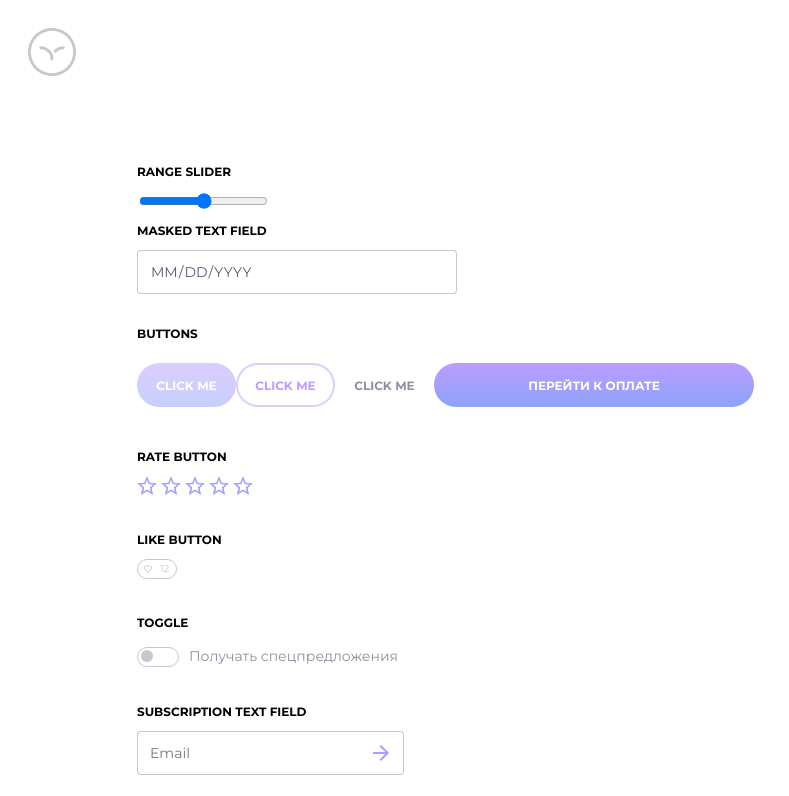
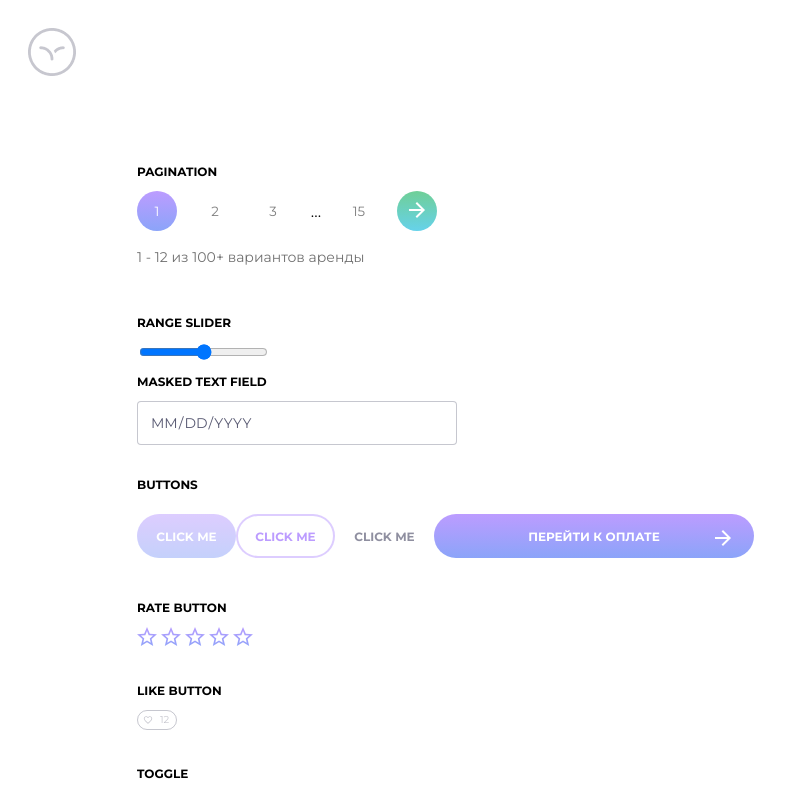
Before and after one commit to Supnovik/MetaLamp_Task_2, a React (Create React App) app: page / in a window 1280 px wide. Shown: the top 796 px of the page, without its empty margins (0-789 px from the left). Built offline with nearby package versions, Linux system fonts and the light colour scheme.

Commit message:
Pagination complete

```diff
--- a/src/App.js
+++ b/src/App.js
@@ -13,12 +13,18 @@ import RateButton from "./Components/RateButton/RateButton";
 import Buttons from "./Components/Buttons/Buttons";
 import MaskedTextField from "./Components/MaskedTextField/MaskedTextField";
 import RangeSlider from "./Components/RangeSlider/RangeSlider";
+import Pagination from "./Components/Pagination/Pagination";
 
 function App() {
   return (
     <div className="App">
       <img src={logo} alt="" className="logo" />
       <div className="Page">
+        <div>
+          <h3>Pagination</h3>
+          <Pagination />
+        </div>
+
         <div>
           <h3>Range Slider</h3>
           <RangeSlider />
--- a/src/Components/Buttons/Buttons.scss
+++ b/src/Components/Buttons/Buttons.scss
@@ -44,6 +44,7 @@
 }
 
 .go-to-pay {
+  position: relative;
   width: 320px;
   color: #ffffff;
   background: linear-gradient(180deg, #bc9cff 0%, #8ba4f9 100%);
--- a/src/Components/Checkbox/Checkbox.scss
+++ b/src/Components/Checkbox/Checkbox.scss
@@ -16,6 +16,8 @@
   }
   .checkbox + span::before {
     content: "";
+    cursor: pointer;
+
     margin-right: 10px;
     width: 20px;
     height: 20px;
--- a/src/Components/LikeButton/LikeButton.scss
+++ b/src/Components/LikeButton/LikeButton.scss
@@ -28,6 +28,10 @@
         width: 10px;
         height: 8px;
         transition: 0.5s ease-in-out;
+        -webkit-transition: transform 0.5s ease-in-out;
+        -moz-transition: transform 0.5s ease-in-out;
+        -ms-transition: transform 0.5s ease-in-out;
+        -o-transition: transform 0.5s ease-in-out;
         background-image: url("../../img/heart.svg");
       }
     }
--- a/src/Components/MaskedTextField/MaskedTextField.scss
+++ b/src/Components/MaskedTextField/MaskedTextField.scss
@@ -7,7 +7,7 @@
     text-transform: uppercase;
     width: 320px;
     height: 44px;
-
+    background-color: white;
     border: 1px solid rgba(31, 32, 65, 0.25);
     box-sizing: border-box;
     border-radius: 4px;
--- a/src/Components/Pagination/Pagination.js
+++ b/src/Components/Pagination/Pagination.js
@@ -0,0 +1,97 @@
+import React, { useState } from "react";
+import "./Pagination.scss";
+import arrow from "../../img/arrow_forward_white.svg";
+
+function Pagination() {
+  var [activePage, setActivePage] = useState(1);
+  var [lastPage, setLastPage] = useState(15);
+
+  return (
+    <div>
+      <div className="Pagination">
+        {activePage > 1 ? (
+          <>
+            <button
+              onClick={() => setActivePage(activePage - 1)}
+              className="arrow arrow-rotate"
+            >
+              <img src={arrow} alt="" />
+            </button>
+          </>
+        ) : (
+          <p></p>
+        )}
+        {activePage >= 3 ? (
+          <>
+            <button onClick={() => setActivePage(1)}>1</button>
+          </>
+        ) : (
+          <p></p>
+        )}
+        {activePage > 3 ? (
+          <>
+            <div>...</div>
+          </>
+        ) : (
+          <p></p>
+        )}
+        {activePage !== 1 ? (
+          <button onClick={() => setActivePage(activePage - 1)}>
+            {activePage - 1}
+          </button>
+        ) : (
+          <p></p>
+        )}
+
+        <button className="active">{activePage}</button>
+
+        {activePage < lastPage ? (
+          <button onClick={() => setActivePage(activePage + 1)}>
+            {activePage + 1}
+          </button>
+        ) : (
+          <p></p>
+        )}
+
+        {activePage === 1 ? (
+          <button onClick={() => setActivePage(activePage + 2)}>
+            {activePage + 2}
+          </button>
+        ) : (
+          <p></p>
+        )}
+        {activePage < lastPage - 2 ? (
+          <>
+            <div>...</div>
+          </>
+        ) : (
+          <p></p>
+        )}
+        {activePage < lastPage - 1 ? (
+          <>
+            <button onClick={() => setActivePage(lastPage)}>{lastPage}</button>
+          </>
+        ) : (
+          <p></p>
+        )}
+        {activePage < lastPage ? (
+          <>
+            <button
+              onClick={() => setActivePage(activePage + 1)}
+              className="arrow"
+            >
+              <img src={arrow} alt="" />
+            </button>
+          </>
+        ) : (
+          <p></p>
+        )}
+      </div>
+      <p>
+        {(activePage - 1) * 12 + 1} - {activePage * 12} из 100+ вариантов аренды
+      </p>
+    </div>
+  );
+}
+
+export default Pagination;
--- a/src/Components/Pagination/Pagination.scss
+++ b/src/Components/Pagination/Pagination.scss
@@ -0,0 +1,40 @@
+.Pagination {
+  p {
+    display: none;
+  }
+  display: flex;
+  width: 300px;
+  flex-direction: row;
+  justify-content: space-between;
+  align-items: center;
+  button {
+    cursor: pointer;
+    border: none;
+    width: 40px;
+    height: 40px;
+    border-radius: 22px;
+    background-color: white;
+    color: black;
+    opacity: 0.5;
+    &.active {
+      opacity: 1;
+      background: linear-gradient(180deg, #bc9cff 0%, #8ba4f9 100%);
+      color: white;
+    }
+    &.arrow {
+      opacity: 1;
+      background: linear-gradient(180deg, #6fcf97 0%, #66d2ea 100%);
+      &-rotate {
+        transform: rotateY(180deg);
+      }
+    }
+  }
+}
+p {
+  width: 320px;
+  font-weight: normal;
+  font-size: 14px;
+  line-height: 24px;
+  color: black;
+  opacity: 0.75;
+}
--- a/src/Components/Radio buttons/RadioButtons.scss
+++ b/src/Components/Radio buttons/RadioButtons.scss
@@ -11,6 +11,7 @@
   }
   span::before {
     content: "";
+    cursor: pointer;
     width: 20px;
     height: 20px;
     padding-right: 20px;
--- a/src/Components/Subscription/Subscription.scss
+++ b/src/Components/Subscription/Subscription.scss
@@ -1,5 +1,6 @@
 .Subscription {
   position: relative;
+  width: 320px;
   input {
     width: 267px;
     height: 44px;
```
